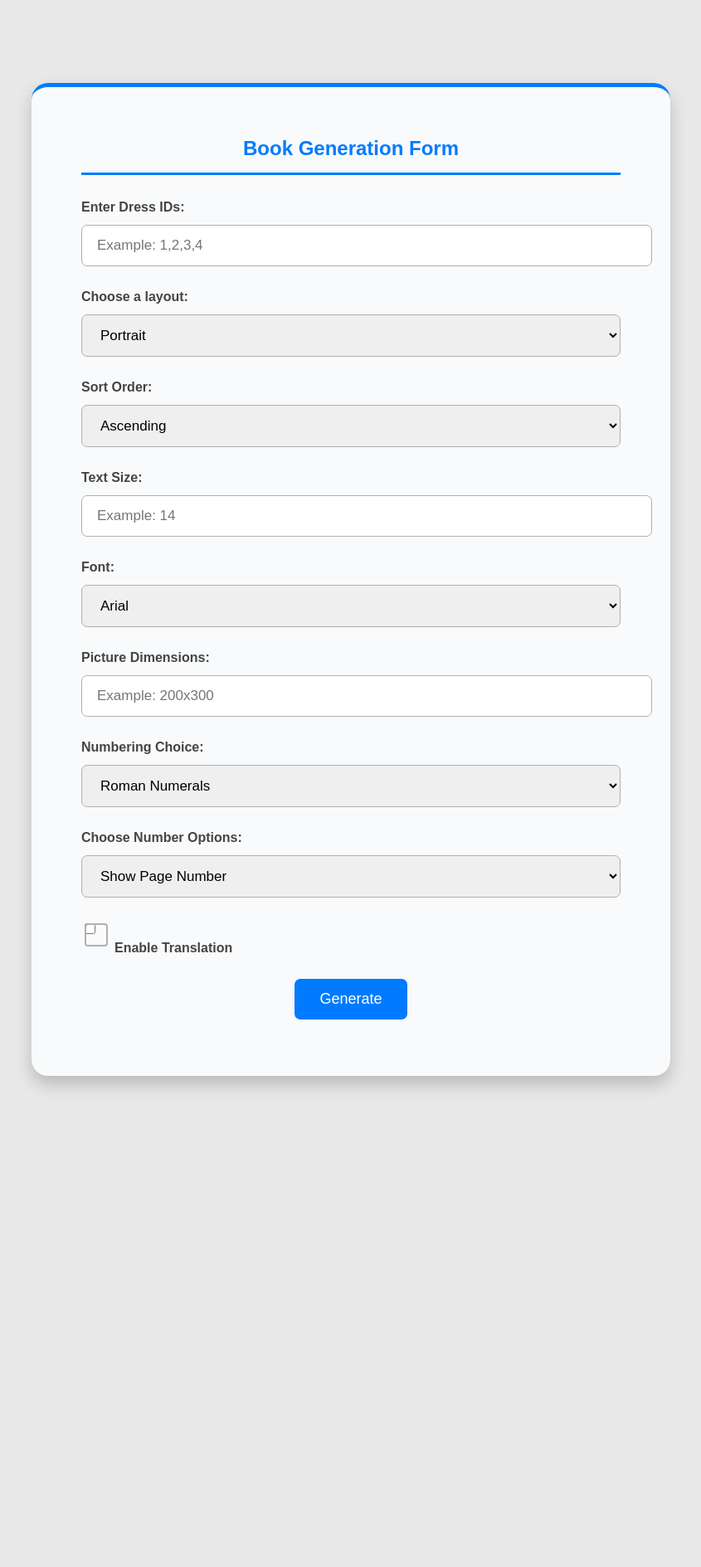
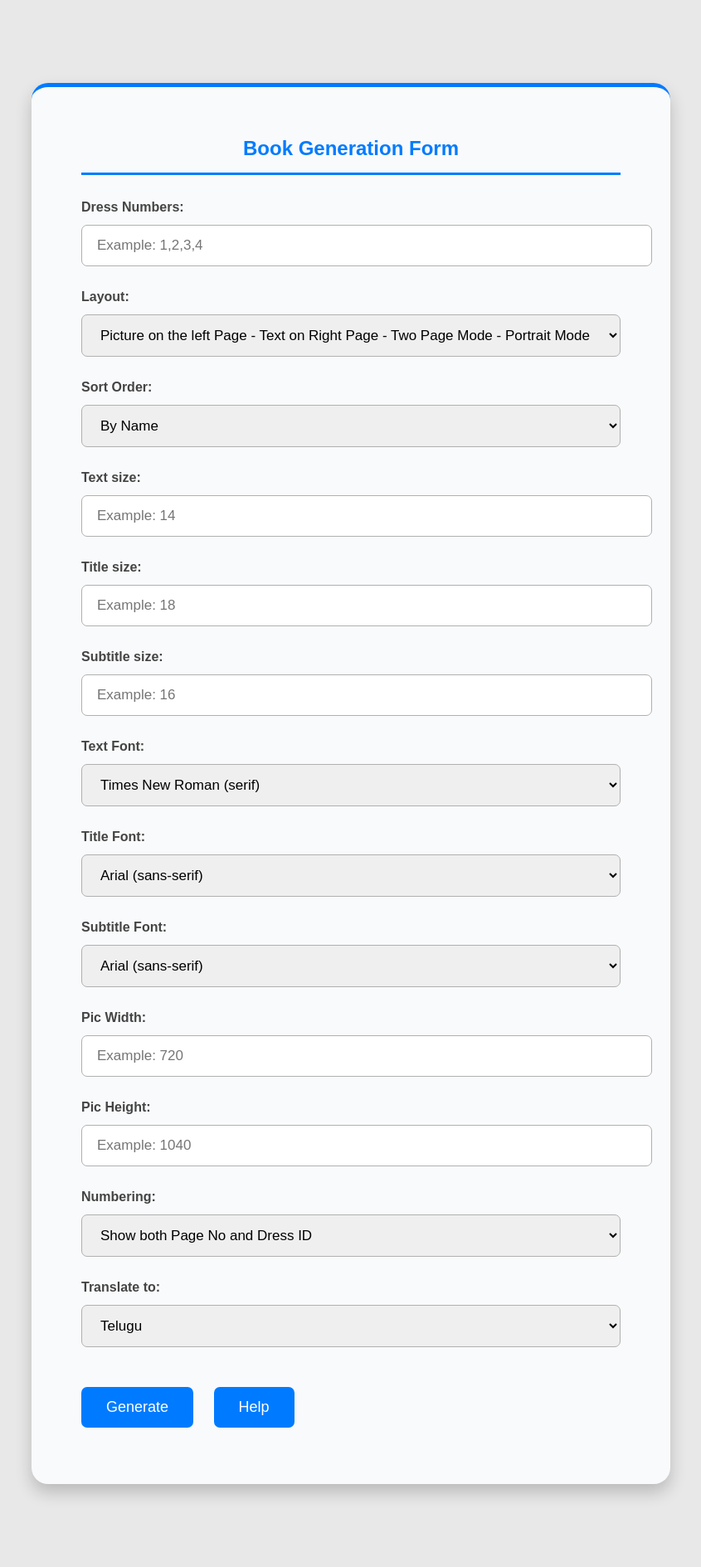
Before and after one commit to sjasthi/abcd2, a PHP site: page /book_form.php in a window 1280 px wide. Shown: the whole page at 83% size, without its empty margins (217-1062 px from the left). Before the commit the page ends 1313 px from the top, so only its background shows below. Run offline with PHP 8.4, Linux system fonts and the light colour scheme.

Commit message:
"Help" button is added and Updated CSS
"Help" button is added and Updated CSS

```diff
--- a/book_form.php
+++ b/book_form.php
@@ -5,6 +5,7 @@
     <meta name="viewport" content="width=device-width, initial-scale=1.0">
     <title>Generate Book</title>
     <link rel="stylesheet" href="css/book_form_styles.css">
+</head>
 <body>
 
 <div class="form-container">
@@ -14,16 +15,17 @@
 
         <!-- Textbox for Dress IDs -->
         <div class="form-group">
-            <label for="dress_numbers">Enter Dress IDs:</label>
+            <label for="dress_numbers">Dress Numbers:</label>
             <input type="text" id="dress_numbers" name="dress_numbers" placeholder="Example: 1,2,3,4">
         </div>
 
         <!-- Layout Choices -->
         <div class="form-group">
-            <label for="layout">Choose a layout:</label>
+            <label for="layout">Layout:</label>
             <select id="layout" name="layout">
-                <option value="portrait">Portrait</option>
-                <option value="landscape">Landscape</option>
+                <option value="portrait">Picture on the left Page - Text on Right Page - Two Page Mode - Portrait Mode</option>
+                <option value="landscape_right">Picture on Right - Text on Left - Single Page - Landscape Mode</option>
+                <option value="landscape_left">Picture on Left - Text on Right - Single Page - Landscape Mode</option>
             </select>
         </div>
 
@@ -31,61 +33,87 @@
         <div class="form-group">
             <label for="sort_order">Sort Order:</label>
             <select id="sort_order" name="sort_order">
-                <option value="ascending">Ascending</option>
-                <option value="descending">Descending</option>
+                <option value="name">By Name</option>
+                <option value="id">By ID</option>
+                <option value="input_order">By Input Order</option>
             </select>
         </div>
 
         <!-- Preferences -->
         <div class="form-group">
-            <label for="text_size">Text Size:</label>
+            <label for="text_size">Text size:</label>
             <input type="number" id="text_size" name="text_size" placeholder="Example: 14">
         </div>
 
         <div class="form-group">
-            <label for="font_choice">Font:</label>
-            <select id="font_choice" name="font_choice">
-                <option value="Arial">Arial</option>
-                <option value="Verdana">Verdana</option>
-                <!-- We can add other font options here -->
+            <label for="title_size">Title size:</label>
+            <input type="number" id="title_size" name="title_size" placeholder="Example: 18">
+        </div>
+
+        <div class="form-group">
+            <label for="subtitle_size">Subtitle size:</label>
+            <input type="number" id="subtitle_size" name="subtitle_size" placeholder="Example: 16">
+        </div>
+
+        <div class="form-group">
+            <label for="text_font">Text Font:</label>
+            <select id="text_font" name="text_font">
+                <option value="Times New Roman">Times New Roman (serif)</option>
+                <option value="Arial">Arial (sans-serif)</option>
             </select>
         </div>
 
         <div class="form-group">
-            <label for="picture_dimensions">Picture Dimensions:</label>
-            <input type="text" id="picture_dimensions" name="picture_dimensions" placeholder="Example: 200x300">
+            <label for="title_font">Title Font:</label>
+            <select id="title_font" name="title_font">
+                <option value="Arial">Arial (sans-serif)</option>
+            </select>
+        </div>
+
+        <div class="form-group">
+            <label for="subtitle_font">Subtitle Font:</label>
+            <select id="subtitle_font" name="subtitle_font">
+                <option value="Arial">Arial (sans-serif)</option>
+            </select>
+        </div>
+
+        <div class="form-group">
+            <label for="pic_width">Pic Width:</label>
+            <input type="text" id="pic_width" name="pic_width" placeholder="Example: 720">
+        </div>
+
+        <div class="form-group">
+            <label for="pic_height">Pic Height:</label>
+            <input type="text" id="pic_height" name="pic_height" placeholder="Example: 1040">
         </div>
 
         <!-- Numbering Choices -->
         <div class="form-group">
-            <label for="numbering_choice">Numbering Choice:</label>
+            <label for="numbering_choice">Numbering:</label>
             <select id="numbering_choice" name="numbering_choice">
-                <option value="roman">Roman Numerals</option>
-                <option value="numeric">Numeric</option>
+                <option value="both">Show both Page No and Dress ID</option>
+                <option value="page_no">Show Page Number</option>
+                <option value="dress_id">Show Dress ID</option>
             </select>
         </div>
 
-        <!-- NEW: Choose Number Options -->
+        <!-- Dropdown for Translation Language Selection -->
+<div class="form-group">
+    <label for="translation_language">Translate to:</label>
+    <select id="translation_language" name="translation_language">
+        <option value="en">Telugu</option>
+        <option value="fr">French</option>
+        <option value="es">Spanish</option>
+        <option value="de">German</option>
+        <!-- Add other language options here -->
+    </select>
+</div>
+
+ <!-- Generate and Help Buttons -->
         <div class="form-group">
-            <label for="number_options">Choose Number Options:</label>
-            <select id="number_options" name="number_options">
-                <option value="page_no">Show Page Number</option>
-                <option value="dress_id">Show Dress ID</option>
-                <option value="both">Show Both Page Number and Dress ID</option>
-            </select>
+            <input type="submit" value="Generate" class="action-button" style="margin-right: 20px;">
+            <button type="button" class="action-button" onclick="location.href='help.html'">Help</button>
         </div>
-
-        <!-- Checkbox for Translation -->
-        <div class="form-group">
-            <input type="checkbox" id="enable_translation" name="enable_translation" value="yes">
-            <label for="enable_translation">Enable Translation</label>
-        </div>
-
-        <!-- Generate Button -->
-        <div class="form-group">
-            <input type="submit" value="Generate">
-        </div>
-
     </form>
 </div>
 
--- a/css/book_form_styles.css
+++ b/css/book_form_styles.css
@@ -61,7 +61,18 @@ select:focus {
   box-shadow: 0 0 10px rgba(0, 123, 255, 0.5);
 }
 
-input[type="submit"] {
+/* Reset default button styles */
+button {
+  appearance: none;
+  -webkit-appearance: none;
+  -moz-appearance: none;
+  background-color: transparent;
+  border: none;
+  padding: 0;
+}
+
+/* Style for both the submit input and the Help button */
+.form-group .action-button {
   background-color: #007bff;
   color: #fff;
   padding: 14px 30px;
@@ -69,16 +80,22 @@ input[type="submit"] {
   border-radius: 7px;
   cursor: pointer;
   font-size: 18px;
-  display: block;
-  margin: 0 auto;
+  margin-right: 20px; /* Add right margin for spacing between the buttons */
   transition: background-color 0.3s, transform 0.2s, box-shadow 0.2s;
+  display: inline-block; /* This ensures consistent styling between input and button elements */
 }
 
-input[type="submit"]:hover,
-input[type="submit"]:focus {
+/* Hover and focus styles for both the submit input and the Help button */
+.form-group .action-button:hover,
+.form-group .action-button:focus {
   background-color: #0056b3;
   transform: translateY(-3px);
   box-shadow: 0 0 10px rgba(0, 123, 255, 0.5);
+}
+
+button.action-button {
+  margin: 0;
+  padding: 0;
 }
 
 input[type="checkbox"] {
@@ -112,6 +129,6 @@ input[type="checkbox"] + label {
 }
 
 /* Additional space above the Generate button */
-input[type="submit"] {
+.action-button {
   margin-top: 20px;
 }
--- a/header.php
+++ b/header.php
@@ -80,7 +80,7 @@ if(!isset($page_title)) { $page_title = 'Project ABCD'; }
             echo '<li class="nav-item active"><a class="nav-link" id="header" href="help.php">Help<span class="sr-only">(current)</span></a></li>';
             echo '<li class="nav-item active"><a class="nav-link" id="header" href="shop.php">Shop<span class="sr-only">(current)</span></a></li>';
             // Yeliz: Go to the Book Form Added
-            echo '<li class="nav-item active"><a class="nav-link" id="header" href="book_form.php">Go to the Book Form<span class="sr-only">(current)</span></a></li>';
+            echo '<li class="nav-item active"><a class="nav-link" id="header" href="book_form.php" target="_blank">Go to the Book Form<span class="sr-only">(current)</span></a></li>';
 
 
 
```
